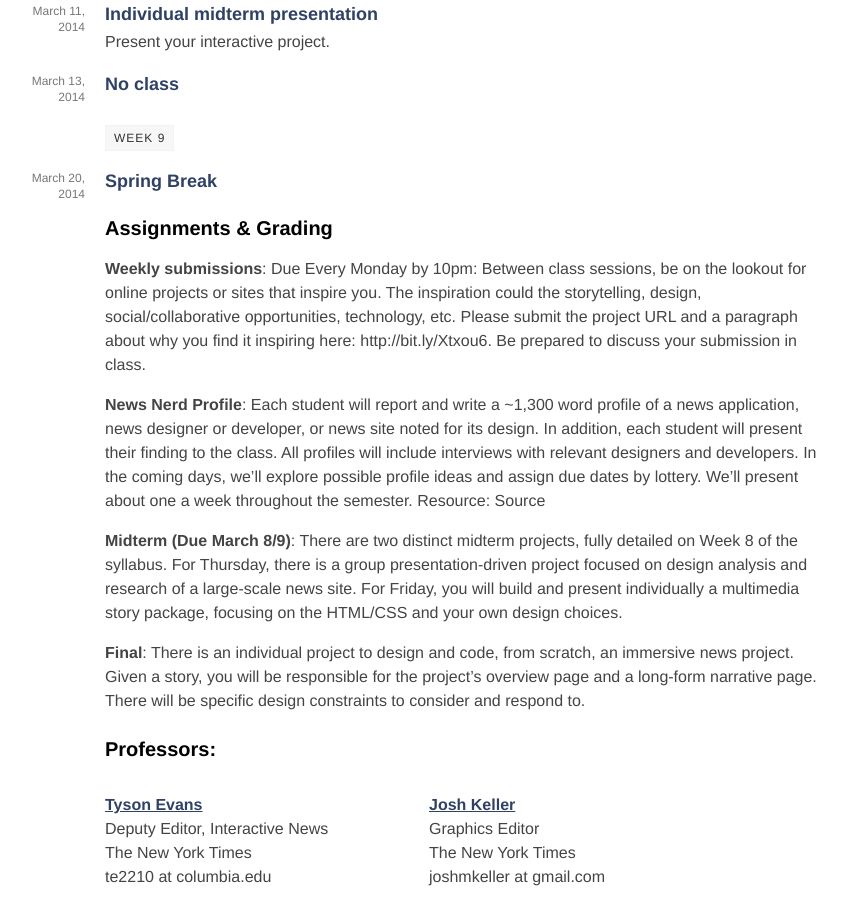
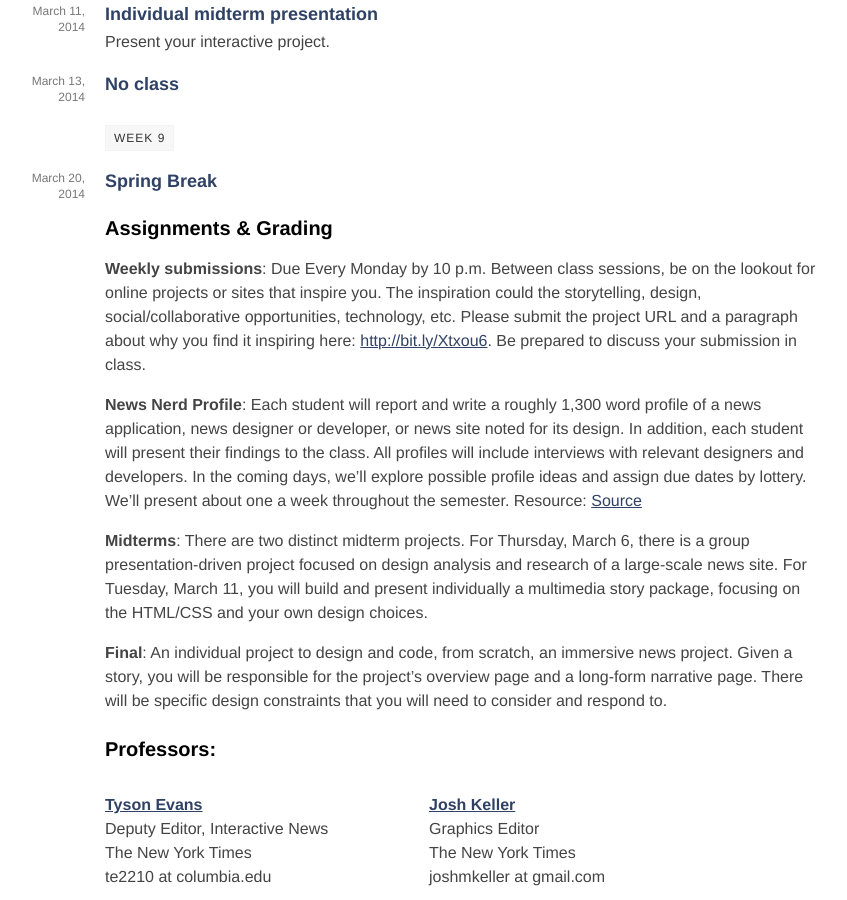
Before and after one commit to tysone/2014-columbia, a Jekyll site: the page built from columbia-spring-14/index.html, in a window 1280 px wide and 900 px high, scrolled down 1678 px. Shown: the whole window, without its empty margins (255-1102 px from the left). Built offline with Jekyll 4.4.1, drawn with Linux system fonts in a browser that asks for light colours.

Commit message:
assignments

```diff
--- a/columbia-spring-14/index.html
+++ b/columbia-spring-14/index.html
@@ -166,19 +166,19 @@ ul.anchors {
 <a name="assignments"></a><h2>Assignments &amp; Grading</h2>
 
 <div class="assignment">
-	<p><strong>Weekly submissions</strong>: Due Every Monday by 10pm: Between class sessions, be on the lookout for online projects or sites that inspire you. The inspiration could the storytelling, design, social/collaborative opportunities, technology, etc. Please submit the project URL and a paragraph about why you find it inspiring here: http://bit.ly/Xtxou6. Be prepared to discuss your submission in class. </p>
+	<p><strong>Weekly submissions</strong>: Due Every Monday by 10 p.m. Between class sessions, be on the lookout for online projects or sites that inspire you. The inspiration could the storytelling, design, social/collaborative opportunities, technology, etc. Please submit the project URL and a paragraph about why you find it inspiring here: <a href="http://bit.ly/Xtxou6">http://bit.ly/Xtxou6</a>. Be prepared to discuss your submission in class.</p>
 </div>
 
 <div class="assignment">
-	<p><strong>News Nerd Profile</strong>: Each student will report and write a ~1,300 word profile of a news application, news designer or developer, or news site noted for its design. In addition, each student will present their finding to the class. All profiles will include interviews with relevant designers and developers. In the coming days, we’ll explore possible profile ideas and assign due dates by lottery. We’ll present about one a week throughout the semester. Resource: Source</p>
+	<p><strong>News Nerd Profile</strong>: Each student will report and write a roughly 1,300 word profile of a news application, news designer or developer, or news site noted for its design. In addition, each student will present their findings to the class. All profiles will include interviews with relevant designers and developers. In the coming days, we’ll explore possible profile ideas and assign due dates by lottery. We’ll present about one a week throughout the semester. Resource: <a href="https://source.opennews.org/en-US/">Source</a></p>
 </div>
 
 <div class="assignment">
-	<p><strong>Midterm (Due March 8/9)</strong>: There are two distinct midterm projects, fully detailed on Week 8 of the syllabus. For Thursday, there is a group presentation-driven project focused on design analysis and research of a large-scale news site. For Friday, you will build and present individually a multimedia story package, focusing on the HTML/CSS and your own design choices.</p>
+	<p><strong>Midterms</strong>: There are two distinct midterm projects. For Thursday, March 6, there is a group presentation-driven project focused on design analysis and research of a large-scale news site. For Tuesday, March 11, you will build and present individually a multimedia story package, focusing on the HTML/CSS and your own design choices.</p>
 </div>
 
 <div class="assignment">
-	<p><strong>Final</strong>: There is an individual project to design and code, from scratch, an immersive news project. Given a story, you will be responsible for the project’s overview page and a long-form narrative page. There will be specific design constraints to consider and respond to. </p>
+	<p><strong>Final</strong>: An individual project to design and code, from scratch, an immersive news project. Given a story, you will be responsible for the project’s overview page and a long-form narrative page. There will be specific design constraints that you will need to consider and respond to.</p>
 </div>
 
 
```
